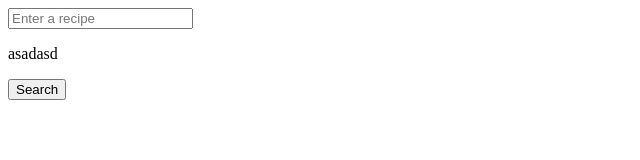
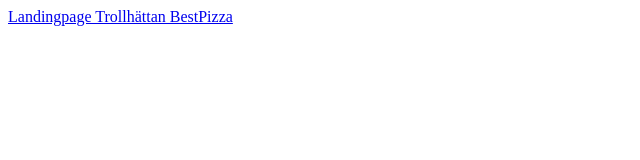
Before and after one commit to henkepro/HenrikVu-WebbLabb01, a plain HTML site: page index.html in a window 1280 px wide. Shown: the whole page, without its empty margins (0-640 px from the left). Drawn offline with Linux system fonts and the light colour scheme.

Commit message:
Pages update

```diff
--- a/index.html
+++ b/index.html
@@ -4,15 +4,8 @@
     <meta charset="UTF-8">
     <meta name="viewport" content="width=device-width, initial-scale=1.0">
     <title>Document</title>
-    <link rel="stylesheet" href="JS-APIövningar01.css">
 </head>
 <body>
-    <input id="input01" type="text" placeholder="Enter a recipe">
-
-    <p id="getResult"> asadasd </p>
-
-    <button id="button01"> Search </button>
-
-    <script src="JS-APIövningar01.js"></script>
+    <a href="/html/Landingpage.html">Landingpage Trollhättan BestPizza</a>
 </body>
 </html>
```
Also changed, not shown: html/Product.html (+0 -1 lines).
